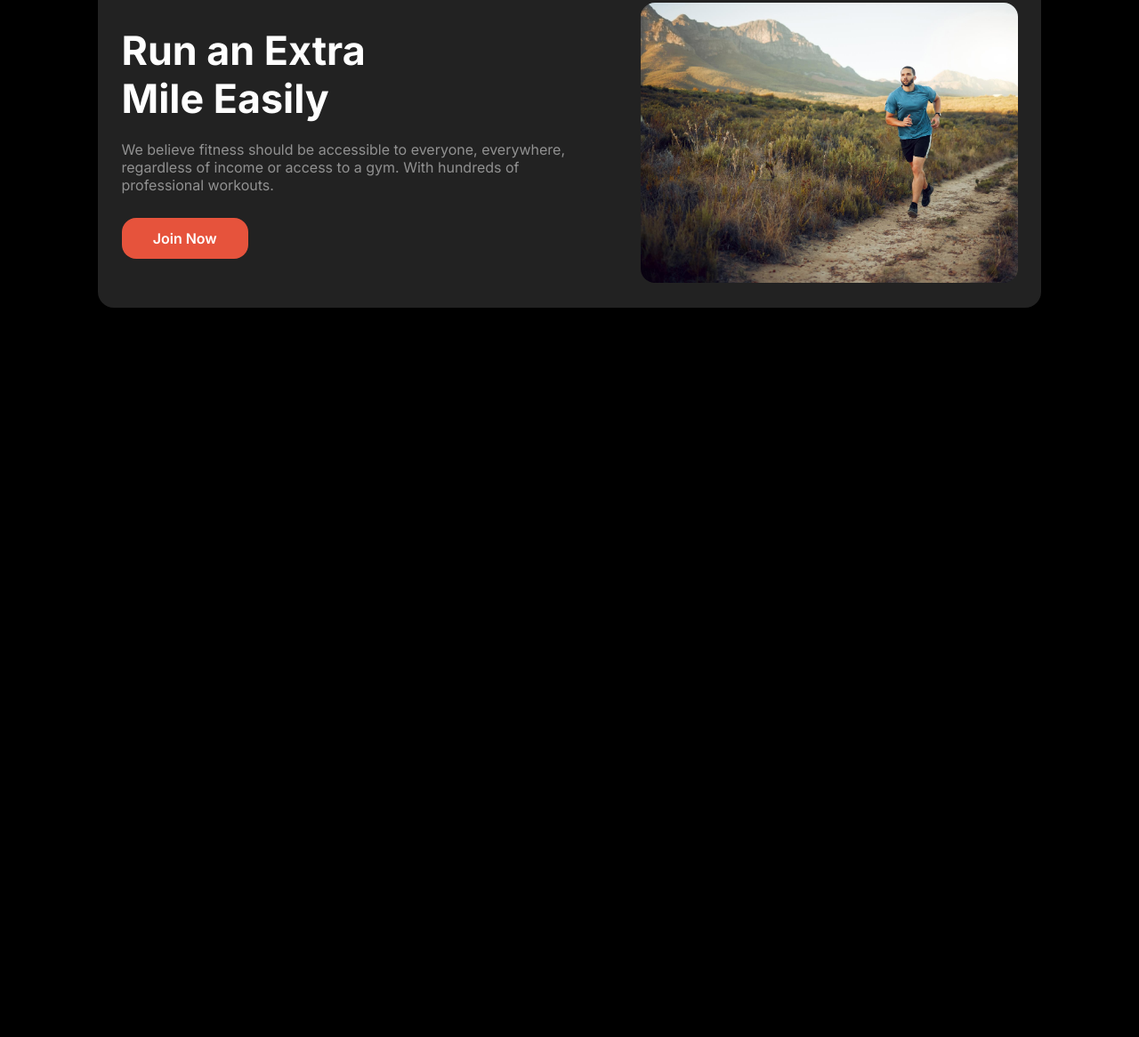
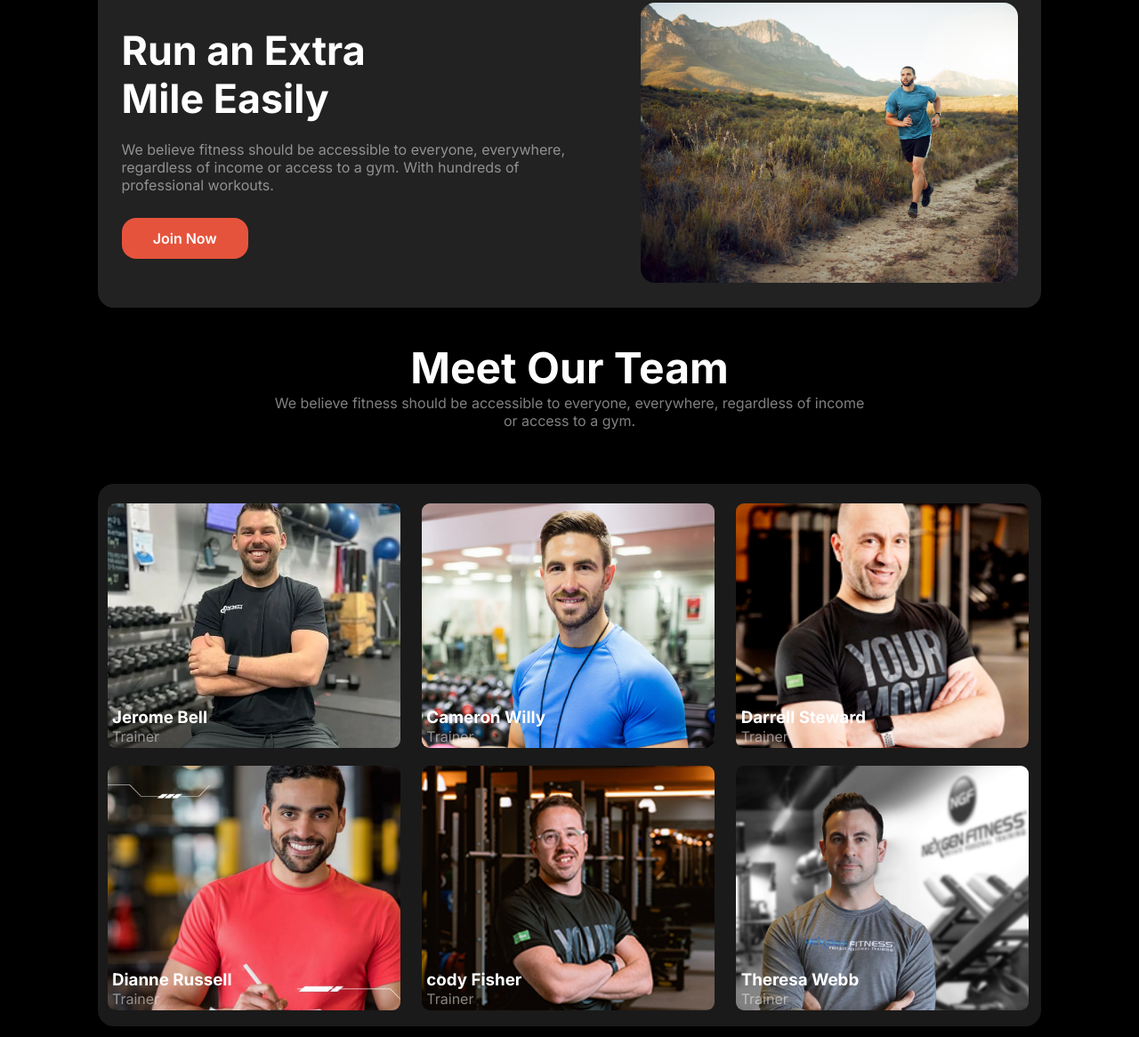
Before and after one commit to himel1625/Assignment-02-versatile-ui, a plain HTML site: page index.html in a window 1280 px wide. Shown: the part 1360-2526 px from the top of the page at 89% size. Before the commit the page ends 1706 px from the top, so only its background shows below. Drawn offline with nearby package versions, Linux system fonts and the light colour scheme; a web font is replaced by a local one.

Commit message:
implement  Meet Our Team section

```diff
--- a/index.html
+++ b/index.html
@@ -41,13 +41,13 @@
       </div>
       <div class="header-img">
         <div class="top-550">
-          <h3>350+</h3>
+          <h3>500+</h3>
           <p>Free Workout Videos</p>
         </div>
         <img src="images/Images 2.png" alt="img">
         <div class="rounded">
           <div class="round"></div>
-          <div class="bottm-350">
+          <div class="bottom-350">
             <h3>350+</h3>
             <p>Video tutorial</p>
           </div>
@@ -91,14 +91,71 @@
     <section class="run-extra">
       <div class="run-cation">
         <h1>Run an Extra Mile Easily</h1>
-        <p>We believe fitness should be accessible to everyone, everywhere, regardless of income or access to a gym. With hundreds
-        of professional workouts.</p>
+        <p>We believe fitness should be accessible to everyone, everywhere, regardless of income or access to a gym.
+          With hundreds
+          of professional workouts.</p>
         <button class="run-btn">Join Now</button>
       </div>
       <div class="run-img">
-        <!-- <img src="images/run.jpg" alt="img"> -->
+      </div>
+    </section>
+
+    <!-- Meet Our Team section  -->
+    <section class="our-team">
+      <div class="our-team-caption">
+        <h1>Meet Our Team</h1>
+        <p>We believe fitness should be accessible to everyone, everywhere, regardless of income or access to a gym.</p>
       </div>
 
+      <div class="our-team-img">
+        <div class="-team-meet-card-img">
+          <img src="images/trainer1.png" alt="img">
+          <div class="img-text">
+            <h3>Jerome Bell</h3>
+            <p>Trainer</p>
+          </div>
+        </div>
+
+        <div class="-team-meet-card-img">
+          <img src="images/trainer2.png" alt="img">
+          <div class="img-text">
+            <h3>Cameron Willy</h3>
+            <p>Trainer</p>
+          </div>
+        </div>
+
+        <div class="-team-meet-card-img">
+          <img src="images/trainer3.png" alt="img">
+          <div class="img-text">
+            <h3>Darrell Steward</h3>
+            <p>Trainer</p>
+          </div>
+        </div>
+
+        <div class="-team-meet-card-img" >
+          <img src="images/trainer4.png" alt="img">
+          <div class="img-text">
+            <h3>Dianne Russell</h3>
+            <p>Trainer</p>
+          </div>
+        </div>
+
+        <div class="-team-meet-card-img">
+          <img src="images/trainer5.png" alt="img">
+          <div class="img-text">
+            <h3>cody Fisher</h3>
+            <p>Trainer</p>
+          </div>
+        </div>
+
+        <div class="-team-meet-card-img" >
+          <img src="images/trainer6.png" alt="img">
+          <div class="img-text">
+            <h3> Theresa Webb</h3>
+            <p>Trainer</p>
+          </div>
+        </div>
+      </div>
     </section>
 
   </main>
--- a/styles/style.css
+++ b/styles/style.css
@@ -1,4 +1,5 @@
 @import url('https://fonts.googleapis.com/css2?family=Inter:wght@100..900&display=swap');
+@import url('https://fonts.googleapis.com/css2?family=Italianno&display=swap');
 * {
   margin: 0;
   padding: 0;
@@ -32,6 +33,7 @@ nav {
   justify-content: space-between;
   padding: 2rem 5rem;
   color: white;
+  cursor: pointer;
 }
 .nav-logo {
   font-size: 1.8rem;
@@ -69,13 +71,16 @@ nav {
   width: 60%;
 }
 .header-cation-text h3 {
-  width: 60%;
+  width: 52%;
+  line-height: 4rem;
+  margin-bottom: 1.2rem;
   font-size: 4rem;
   color: rgb(255, 255, 255);
 }
-.header-cation-text h3 span {
-  font-style: italic;
+.header-cation-text h3 > span {
+  font-size: 7rem;
   font-weight: normal;
+  font-family: 'Italianno', cursive;
 }
 .header-cation-text p {
   width: 85%;
@@ -157,11 +162,11 @@ nav {
   border-radius: 50%;
 }
 
-.bottm-350 h3 {
+.bottom-350 h3 {
   color: var(--W-Color);
   font-size: 1.5rem;
 }
-.bottm-350 p {
+.bottom-350 p {
   width: 100%;
   font-size: 0.9rem;
   color: var(--p-Color);
@@ -170,6 +175,10 @@ nav {
 @media only screen and (max-width: 576px) {
   header {
     height: 100%;
+    margin: 1rem;
+  }
+  .nav-links {
+    border: transparent;
   }
   .hide {
     display: block;
@@ -180,10 +189,12 @@ nav {
   ion-icon {
     font-size: 2.5rem;
     cursor: pointer;
+    margin: 0 1rem;
   }
   .header-contain {
     flex-direction: column;
     padding: 0 10px;
+    margin: 0 auto;
   }
   .header-cation-text {
     width: 100%;
@@ -263,7 +274,7 @@ nav {
   margin-top: 15px;
   text-align: center;
 }
-/* Change my Habits section  */
+/* Responsive section  (576px) */
 
 @media only screen and (max-width: 576px) {
   .my-Habits {
@@ -333,7 +344,7 @@ nav {
   height: 85%;
   border-radius: 1rem;
 }
-/* Change my Habits section  */
+/* Responsive section  (576px) */
 @media only screen and (max-width: 576px) {
   .run-extra {
     width: 100%;
@@ -346,8 +357,8 @@ nav {
     margin: 0 auto;
   }
   .run-cation h1 {
-    font-size: 3rem;
-    width: 70%;
+    font-size: 2.7rem;
+    width: 100%;
   }
   .run-btn {
     margin-top: 5%;
@@ -359,3 +370,89 @@ nav {
     height: 280px;
   }
 }
+
+/* Meet Our Team section  */
+.our-team {
+  width: 1060px;
+  height: 782px;
+  margin: 0 auto;
+  margin-top: 3%;
+}
+.our-team-caption {
+  width: 671px;
+  height: 120px;
+  margin: 0 auto;
+  margin-bottom: 40px;
+}
+.our-team-caption h1 {
+  text-align: center;
+  font-size: 3rem;
+  font-weight: 700;
+  color: var(--W-Color);
+}
+.our-team-caption p {
+  font-size: 1rem;
+  color: var(--p-Color);
+  text-align: center;
+}
+.our-team-img {
+  width: 100%;
+  max-width: 1060px;
+  height: 610px;
+  background: rgba(255, 255, 255, 0.1);
+  border-radius: 18px;
+  display: grid;
+  grid-template-columns: repeat(3, 1fr);
+  align-content: center;
+  justify-content: center;
+  grid-row-gap: 1.4rem;
+}
+.-team-meet-card-img img {
+  width: 329px;
+  height: 275px;
+  object-fit: cover;
+  border-radius: 9px;
+  margin-bottom: 4%;
+  margin-left: 3%;
+}
+.img-text {
+  margin-top: -4rem;
+  margin-left: 1rem;
+}
+.img-text h3 {
+  color: var(--W-Color);
+}
+.img-text p {
+  color: var(--p-Color);
+}
+/* Responsive section  (576px) */
+@media only screen and (max-width: 576px) {
+  .our-team-caption h1 {
+    font-size: 1.8rem;
+  }
+  .our-team-caption p {
+    font-size: 0.9rem;
+    width: 70%;
+    margin: 0 auto;
+  }
+  .our-team {
+    max-width: 576px;
+    width: 100%;
+    height: 120%;
+    margin: 0 auto;
+  }
+  .our-team-img {
+    width: 100%;
+    height: 100%;
+    grid-template-columns: repeat(1, 1fr);
+    gap: 20px;
+  }
+  .-team-meet-card-img  img {
+    width: 470px;
+    margin: 0 auto;
+    object-fit: cover;
+    margin-top: 2%;
+      margin-left: 2%;
+  }
+
+}
```
